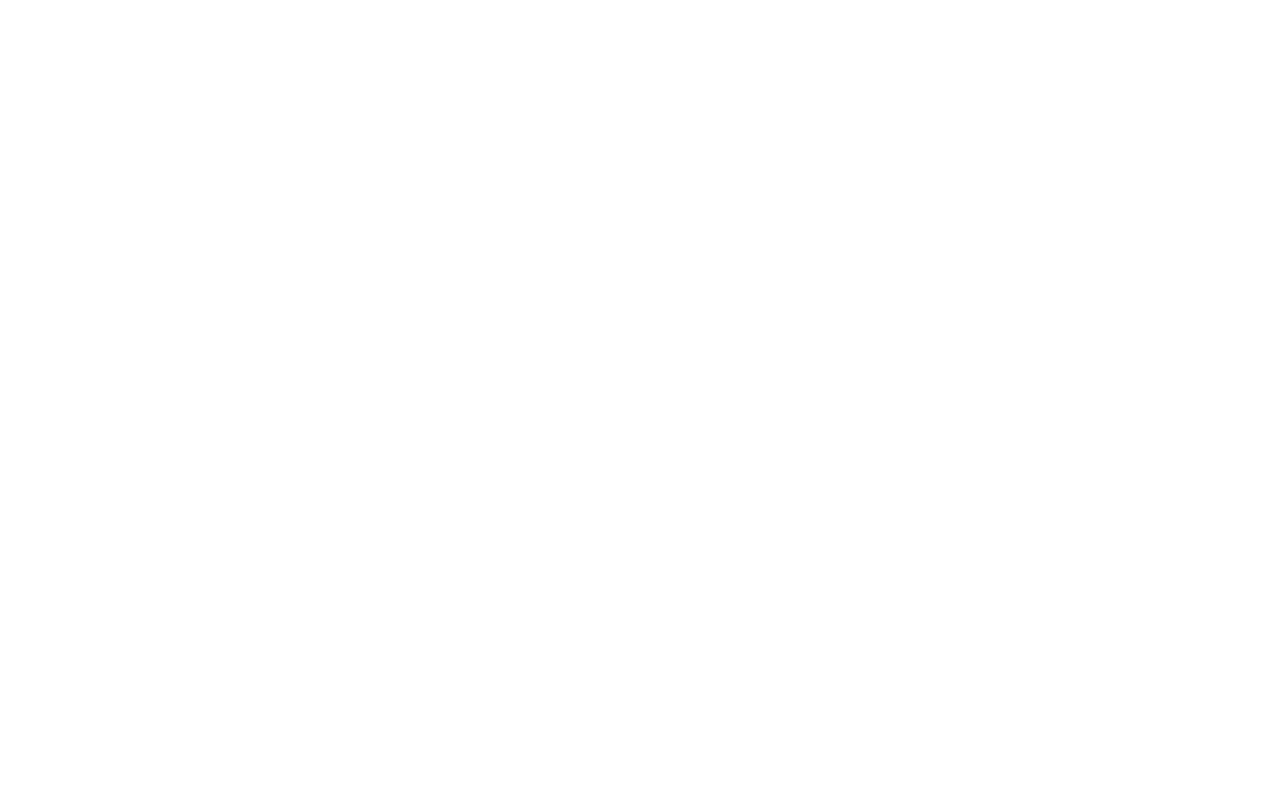
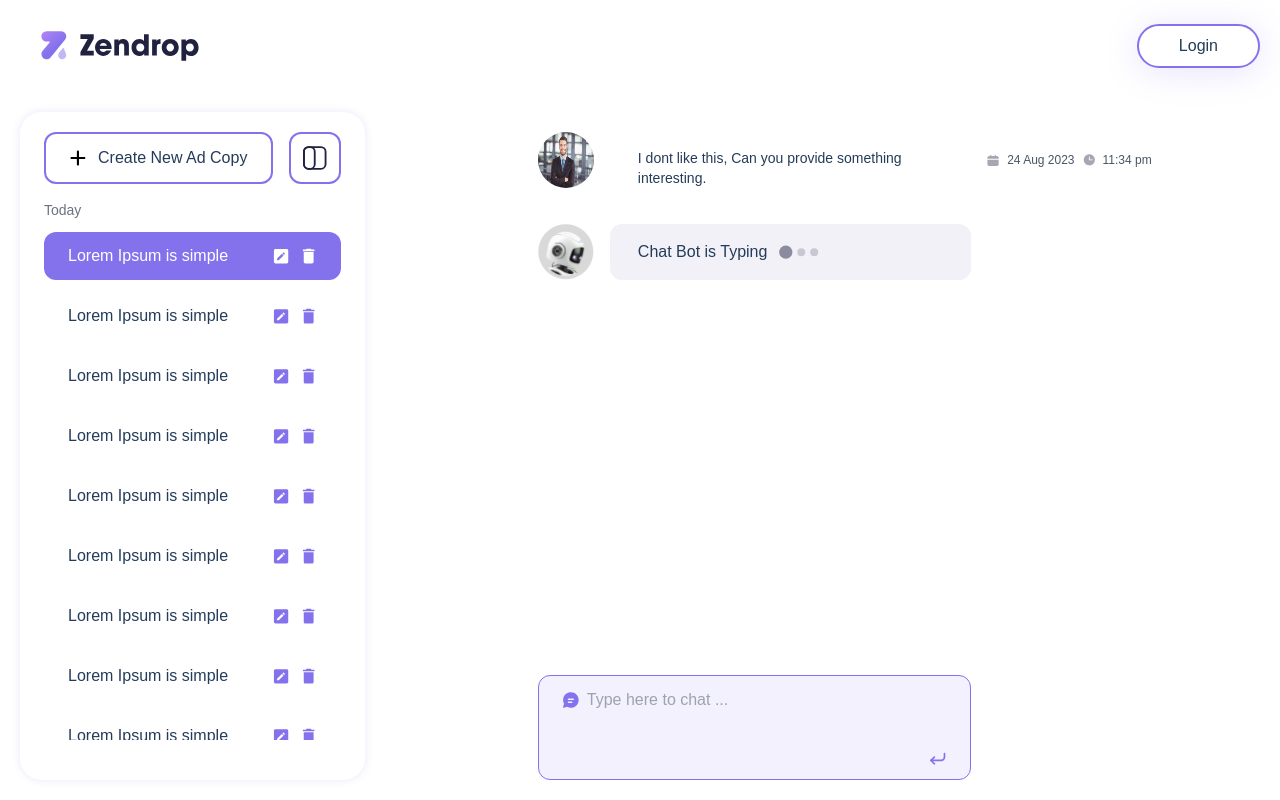
Before and after one commit to vaibhavpurohit-tecblic/Figma-POC-BE, a Vue app: page /expert-bot in a window 1280 px wide. Before the commit this address had no page. Built offline with nearby package versions, Linux system fonts and the light colour scheme.

Commit message:
Expert  Bot Page Created

```diff
--- a/src/components/General/Header.vue
+++ b/src/components/General/Header.vue
@@ -76,6 +76,7 @@
             <h5 class="text-primary font-normal text-base">Ad Copy</h5>
           </div>
         </router-link>
+        <router-link to="/expert-bot">
           <div
             :class="{
               'py-2 px-10 border-2 cursor-pointer border-transparent hover:border-secondary rounded-[100px]':
@@ -86,6 +87,7 @@
           >
             <h5 class="text-primary font-normal text-base">Expert Bot</h5>
           </div>
+        </router-link>
       </div>
       <div class="relative">
         <div
--- a/src/components/General/Sidebar.vue
+++ b/src/components/General/Sidebar.vue
@@ -24,7 +24,7 @@
           />
         </div>
       </div>
-      <div class="flex flex-col gap-3 h-[calc(100vh-255px)] overflow-auto">
+      <div class="flex flex-col gap-3 h-[calc(100vh-260px)] overflow-auto">
         <p class="text-sm text-gray-500 font-normal">Today</p>
         <div class="flex flex-col gap-3">
           <SidebarTitle :active="true" title="Lorem Ipsum is simple" />
--- a/src/routes/route.js
+++ b/src/routes/route.js
@@ -2,10 +2,12 @@
 import { createRouter, createWebHistory } from "vue-router";
 import Home from "../view/Home.vue";
 import AdCopy from "../view/AdCopy.vue";
+import ExpertBot from "../view/ExpertBot.vue";
 
 const routes = [
   { path: "/", component: Home },
   { path: "/ad-copy", component: AdCopy },
+  { path: "/expert-bot", component: ExpertBot },
 ];
 
 export const router = createRouter({
--- a/src/view/AdCopy.vue
+++ b/src/view/AdCopy.vue
@@ -6,13 +6,13 @@
 </script>
 
 <template>
-  <div class="flex flex-col gap-3 min-h-screen max-h-screen">
+  <div class="flex flex-col min-h-screen max-h-screen">
     <Header :auth="true" active="ad-copy" />
     <div class="flex-1 flex gap-7 container p-5 mx-auto">
       <Sidebar title="Create New Ad Copy" />
       <div class="flex-1">
         <div class="flex flex-col justify-between gap-5 h-full">
-          <div class="h-[calc(100vh-270px)] overflow-auto">
+          <div class="h-[calc(100vh-275px)] overflow-auto">
             <div class="grid grid-cols-6">
               <div class="col-span-1"></div>
               <div class="col-span-3">
--- /dev/null
+++ b/src/view/ExpertBot.vue
@@ -0,0 +1,91 @@
+<script setup>
+import Header from "../components/General/Header.vue";
+import Sidebar from "../components/General/Sidebar.vue";
+import CustomerInputBox from "../components/General/CustomerInputBox.vue";
+</script>
+
+<template>
+  <div class="flex flex-col min-h-screen max-h-screen">
+    <Header :auth="true" active="expert-bot" />
+    <div class="flex-1 flex gap-7 container p-5 mx-auto">
+      <Sidebar title="Create New Ad Copy" />
+      <div class="flex-1">
+        <div class="flex flex-col justify-between gap-5 h-full">
+          <div class="h-[calc(100vh-275px)] overflow-auto">
+            <div class="grid grid-cols-6 mt-5">
+              <div class="col-span-1"></div>
+              <div class="col-span-3">
+                <div class="flex gap-4">
+                  <img
+                    src="../assets/images/ProfilePhoto.png"
+                    alt=""
+                    class="h-14 w-14 rounded-full"
+                  />
+                  <div class="py-4 px-7 rounded-xl flex-1">
+                    <p class="text-primary text-sm font-normal">
+                      I dont like this, Can you provide something interesting.
+                    </p>
+                  </div>
+                </div>
+              </div>
+              <div class="col-span-1">
+                <div class="pt-5 pl-4">
+                  <div class="flex gap-2 items-center">
+                    <img
+                      src="../assets/logos/dateIcon.svg"
+                      alt=""
+                      class="h-3 w-3"
+                    />
+                    <p class="text-xs font-normal text-gray-600 flex-none">
+                      24 Aug 2023
+                    </p>
+                    <img
+                      src="../assets/logos/timeIcon.svg"
+                      alt=""
+                      class="h-3 w-3"
+                    />
+                    <p class="text-xs font-normal text-gray-600 flex-none">
+                      11:34 pm
+                    </p>
+                  </div>
+                </div>
+              </div>
+            </div>
+            <div class="grid grid-cols-6 mt-5">
+              <div class="col-span-1"></div>
+              <div class="col-span-3">
+                <div class="flex gap-4">
+                  <img
+                    src="../assets/images/roboProfile.png"
+                    alt=""
+                    class="h-14 w-14"
+                  />
+                  <div
+                    class="py-4 px-7 rounded-xl bg-tertiary flex-1 flex gap-3 items-center"
+                  >
+                    <h5 class="text-primary text-base font-medium">
+                      Chat Bot is Typing
+                    </h5>
+                    <img
+                      src="../assets/logos/chatLoading.svg"
+                      alt=""
+                      class="h-4 w-10"
+                    />
+                  </div>
+                </div>
+              </div>
+            </div>
+          </div>
+          <div class="grid grid-cols-6">
+            <div class="col-span-1"></div>
+            <div class="col-span-3">
+              <CustomerInputBox />
+            </div>
+          </div>
+        </div>
+      </div>
+    </div>
+  </div>
+</template>
+
+<style scoped></style>
```
Lines whose indentation alone changed are shown as unchanged.
